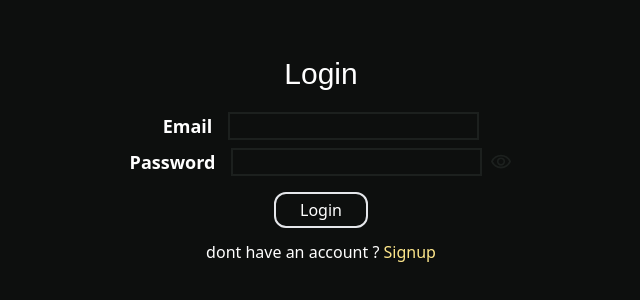
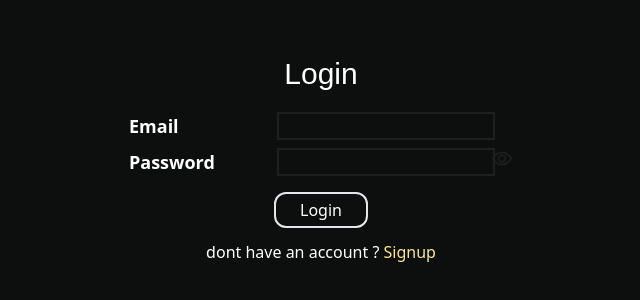
Before and after one commit to Nischa1Mv/passwordManager, a React (Create React App) app: page /login in a window 1280 px wide. Shown: the part 240-540 px from the top of the page, without its empty margins (319-959 px from the left). Built offline with nearby package versions, Linux system fonts and the light colour scheme; no server answers; a web font is replaced by a local one.

Commit message:
added input with label to login as well

```diff
--- a/src/auth/login.jsx
+++ b/src/auth/login.jsx
@@ -2,6 +2,7 @@ import { signInWithEmailAndPassword } from "firebase/auth";
 import { useState, useEffect, useReducer } from "react";
 import { auth } from "./firebase";
 import { useNavigate } from "react-router-dom";
+import InputWithLabel from "../custom Componets/inputWithLabel";
 
 function Login() {
   const navigate = useNavigate();
@@ -30,7 +31,7 @@ function Login() {
     }
   };
   const [state, dispatchEvent] = useReducer(reducer, initialState);
-  const { error } = state;
+  const { email, password, error } = state;
   useEffect(() => {
     if (auth.currentUser) {
       navigate("/");
@@ -91,55 +92,27 @@ function Login() {
       <div className=" w-screen h-screen text-white flex items-center justify-center">
         <form className="flex flex-col justify-center items-center gap-2">
           <div className="text-3xl  font-amsterdam mb-3">Login </div>
-          <div className="gap-2 flex justify-center items-center">
-            <span className="text-lg font-semibold mr-2">Email</span>
-            <input
-              className="border-2 border-[#1c201e]  bg-transparent focus:outline-none px-2"
-              type="email"
+
+          <InputWithLabel
+            label="Email"
+            value={email}
             onChange={(e) =>
               dispatchEvent({ type: "SET_EMAIL", payload: e.target.value })
             }
+            type="email"
           />
-          </div>
-          <div className="flex justify-center items-center gap-2">
-            <span className="text-lg mr-2 font-semibold">Password</span>
-            <input
-              className="border-2 border-[#1c201e] bg-transparent focus:outline-none px-2"
-              type={`${isPasswordVisible ? "text" : "password"}`}
+
+          <InputWithLabel
+            label="Password"
+            value={password}
             onChange={(e) =>
-                dispatchEvent({
-                  type: "SET_PASSWORD",
-                  payload: e.target.value,
-                })
+              dispatchEvent({ type: "SET_PASSWORD", payload: e.target.value })
             }
+            type={isPasswordVisible ? "text" : "password"}
+            isPasswordVisible={isPasswordVisible}
+            setIsPasswordVisible={setIsPasswordVisible}
           />
-            <button
-              type="button"
-              onClick={(e) => setIsPasswordVisible(!isPasswordVisible)}
-            >
-              {isPasswordVisible ? (
-                <svg
-                  xmlns="http://www.w3.org/2000/svg"
-                  height="22px"
-                  viewBox="0 -960 960 960"
-                  width="22px"
-                  fill="#1c201e"
-                >
-                  <path d="m644-428-58-58q9-47-27-88t-93-32l-58-58q17-8 34.5-12t37.5-4q75 0 127.5 52.5T660-500q0 20-4 37.5T644-428Zm128 126-58-56q38-29 67.5-63.5T832-500q-50-101-143.5-160.5T480-720q-29 0-57 4t-55 12l-62-62q41-17 84-25.5t90-8.5q151 0 269 83.5T920-500q-23 59-60.5 109.5T772-302Zm20 246L624-222q-35 11-70.5 16.5T480-200q-151 0-269-83.5T40-500q21-53 53-98.5t73-81.5L56-792l56-56 736 736-56 56ZM222-624q-29 26-53 57t-41 67q50 101 143.5 160.5T480-280q20 0 39-2.5t39-5.5l-36-38q-11 3-21 4.5t-21 1.5q-75 0-127.5-52.5T300-500q0-11 1.5-21t4.5-21l-84-82Zm319 93Zm-151 75Z" />
-                </svg>
-              ) : (
-                <svg
-                  xmlns="http://www.w3.org/2000/svg"
-                  height="22px"
-                  viewBox="0 -960 960 960"
-                  width="22px"
-                  fill="#1c201e"
-                >
-                  <path d="M480-320q75 0 127.5-52.5T660-500q0-75-52.5-127.5T480-680q-75 0-127.5 52.5T300-500q0 75 52.5 127.5T480-320Zm0-72q-45 0-76.5-31.5T372-500q0-45 31.5-76.5T480-608q45 0 76.5 31.5T588-500q0 45-31.5 76.5T480-392Zm0 192q-146 0-266-81.5T40-500q54-137 174-218.5T480-800q146 0 266 81.5T920-500q-54 137-174 218.5T480-200Zm0-300Zm0 220q113 0 207.5-59.5T832-500q-50-101-144.5-160.5T480-720q-113 0-207.5 59.5T128-500q50 101 144.5 160.5T480-280Z" />
-                </svg>
-              )}
-            </button>
-          </div>
+
           {error && (
             <>
               <div className="flex flex-col justify-end text-sm  items-center text-red-500">
```
Lines whose indentation alone changed are shown as unchanged.
